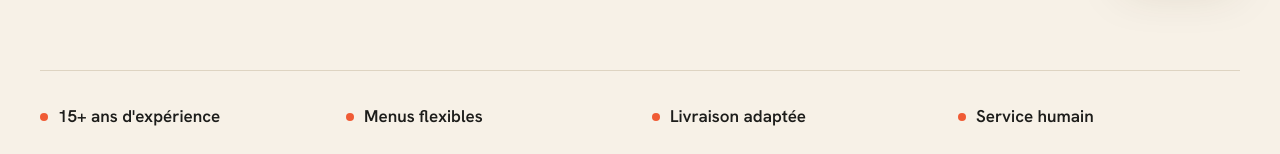
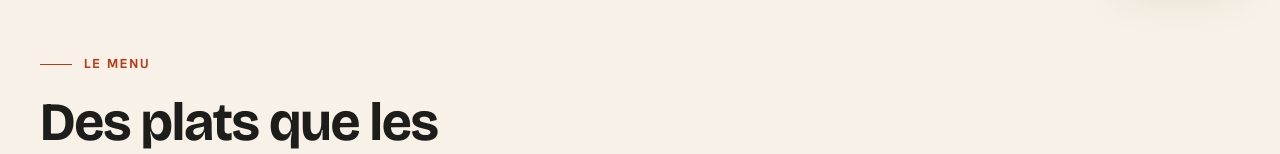
Before and after one commit to growconsulting25-pixel/Bontraiteur, a Next.js app: page / in a window 1280 px wide. Shown: the part 797-951 px from the top of the page. Built offline with nearby package versions, Linux system fonts and the light colour scheme; no server answers; the database is empty.

Commit message:
Accueil : retrait de la bande des 4 points sous l'en-tête, plats remontés
Co-Authored-By: Claude Opus 5.5 <noreply@anthropic.com>
Claude-Session: https://claude.ai/code/session_012SM3vXgoy3bVFokUzZMFiT

```diff
--- a/src/components/sections/home/Hero.tsx
+++ b/src/components/sections/home/Hero.tsx
@@ -8,7 +8,7 @@ import { getDictionary, href, type Locale } from "@/i18n";
 export function Hero({ locale }: { locale: Locale }) {
   const t = getDictionary(locale).home.hero;
   return (
-    <section aria-labelledby="hero-title" className="relative overflow-hidden pt-8 pb-10 sm:pt-12 lg:pt-16 lg:pb-12">
+    <section aria-labelledby="hero-title" className="relative overflow-hidden pt-8 pb-12 sm:pt-12 lg:pt-16 lg:pb-14">
       <Container>
         <div className="grid items-center gap-12 lg:grid-cols-[1.1fr_1fr] lg:gap-10 xl:gap-16">
           <div>
@@ -63,15 +63,6 @@ export function Hero({ locale }: { locale: Locale }) {
             </div>
           </div>
         </div>
-
-        <ul className="mt-20 grid grid-cols-2 gap-x-6 gap-y-4 border-t border-line pt-8 sm:mt-24 lg:grid-cols-4">
-          {t.trust.map((item) => (
-            <li key={item} className="flex items-center gap-2.5 font-semibold">
-              <span aria-hidden="true" className="size-2 shrink-0 rounded-full bg-coral" />
-              {item}
-            </li>
-          ))}
-        </ul>
       </Container>
     </section>
   );
```
